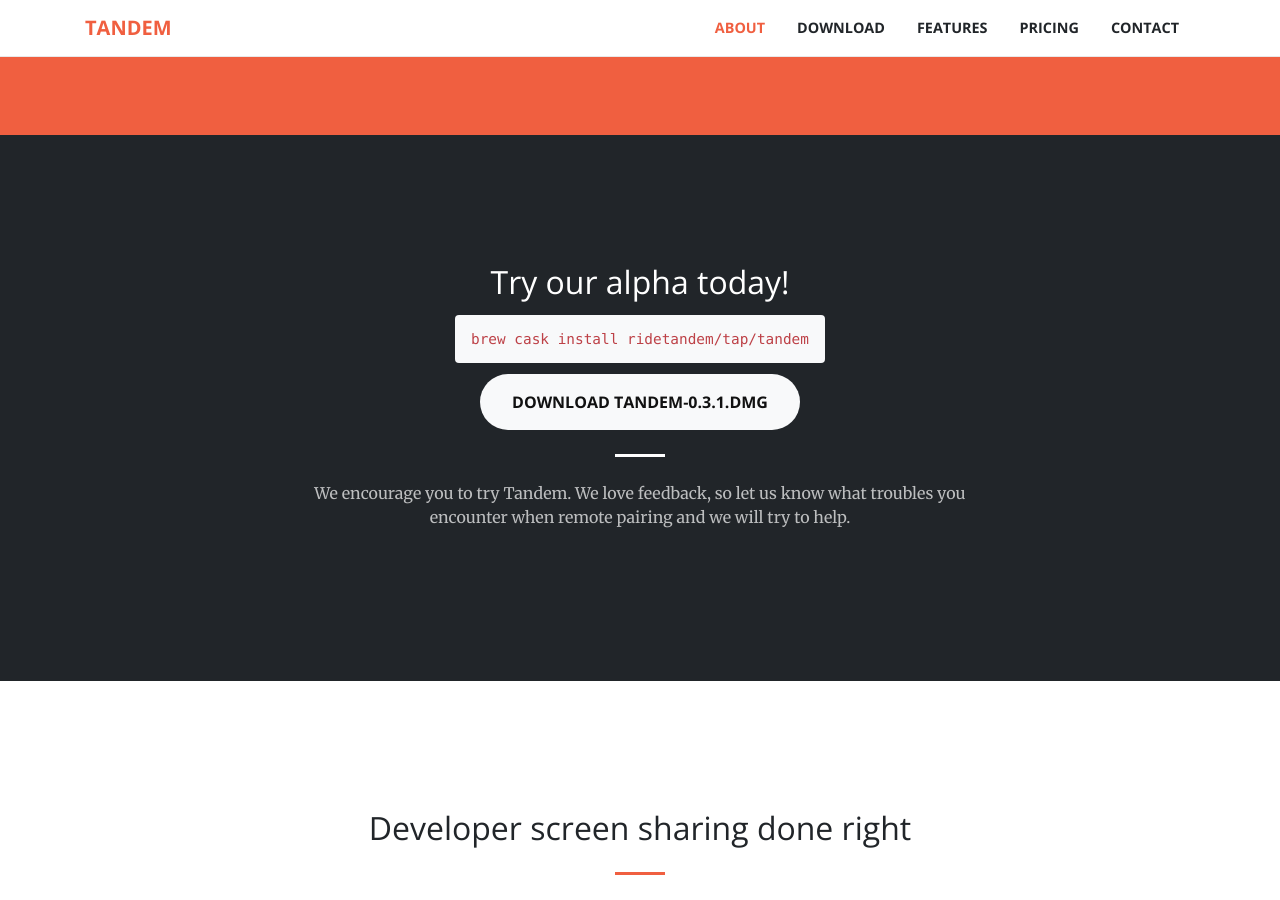
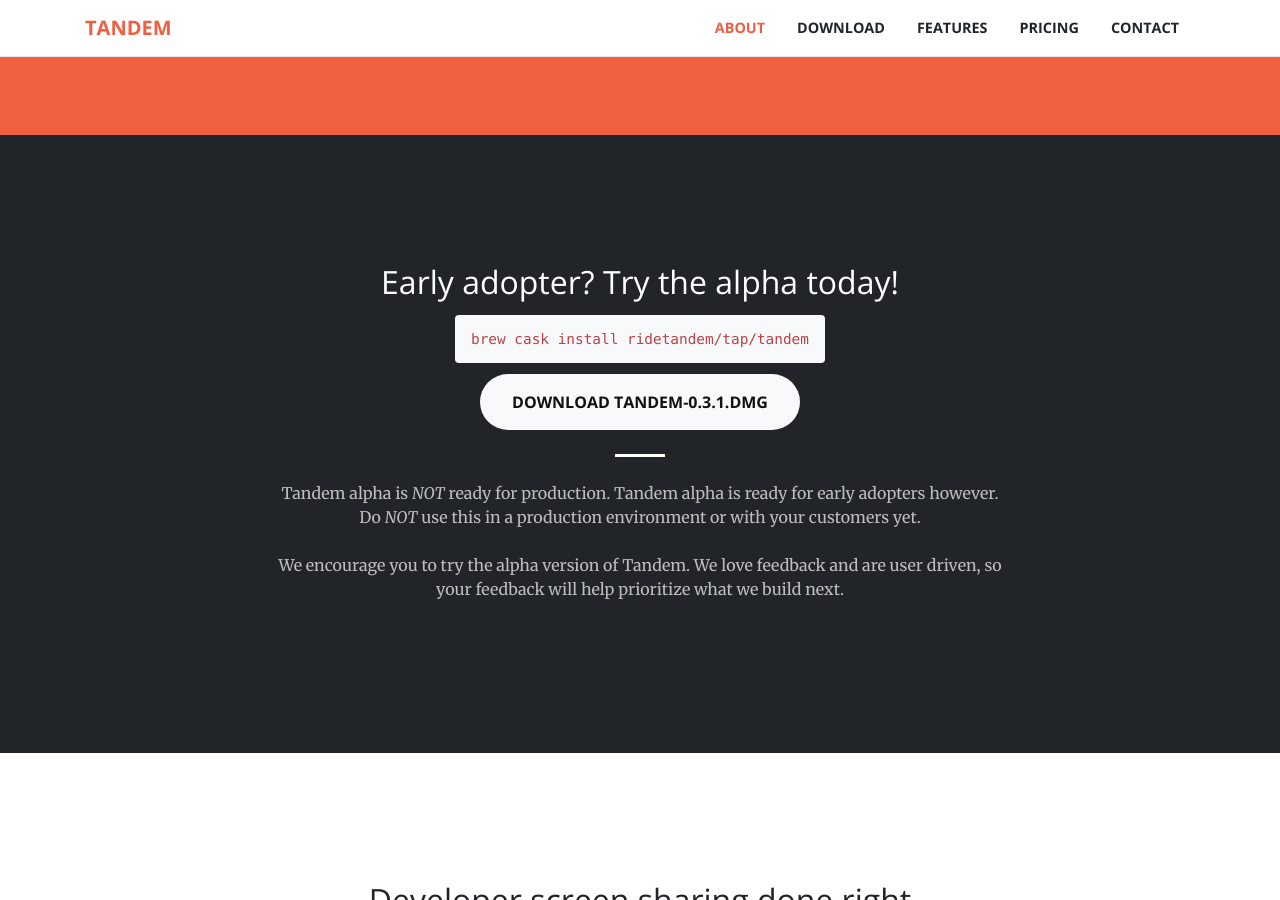
Before and after one commit to RideTandem/ridetandem.github.io, a Jekyll site: the page built from index.md, in a window 1280 px wide and 900 px high, scrolled down 1238 px. Built offline with Jekyll 4.4.1, drawn with Linux system fonts in a browser that asks for light colours; our own code applies the rules of GitHub Pages for plain Markdown files.

Commit message:
Enhance warning copy about alpha not being ready for production use yet

```diff
--- a/_layouts/landing.html
+++ b/_layouts/landing.html
@@ -104,7 +104,7 @@
     <div class="container text-center">
         <div class="row">
             <div class="col-lg-8 mx-auto text-center">
-                <h2 class="mb-4">Try our alpha today!</h2>
+                <h2 class="mb-4">Early adopter? Try the alpha today!</h2>
 
                 <div style="margin-bottom: 1.5rem; margin-left: -15px; margin-right: -15px;">
                     <code style="padding: 1rem; white-space: nowrap;">brew cask install ridetandem/tap/tandem</code>
@@ -116,10 +116,16 @@
                         Tandem-0.3.1.dmg</a>
                 </div>
                 <hr class="light my-4">
+
                 <p class="text-faded mb-4">
-                    We encourage you to try Tandem.
-                    We love feedback, so let us know what troubles you encounter when remote pairing and we will try to
-                    help.
+                    Tandem alpha is <em>NOT</em> ready for production.
+                    Tandem alpha is ready for early adopters however.
+                    Do <em>NOT</em> use this in a production environment or with your customers yet.
+                </p>
+
+                <p class="text-faded mb-4">
+                    We encourage you to try the alpha version of Tandem.
+                    We love feedback and are user driven, so your feedback will help prioritize what we build next.
                 </p>
             </div>
         </div>
```
